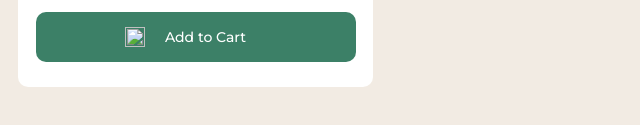
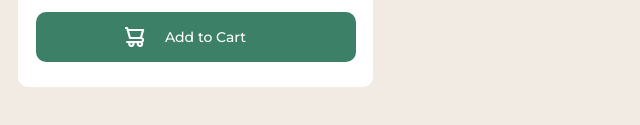
Before and after one commit to paulohenriquemoreira/challenger-frontendMentor, a plain HTML site: page index.html in a window 1280 px wide. Shown: the part 567-692 px from the top of the page, 0-640 px from the left. Drawn offline with Linux system fonts and the light colour scheme; the site is published under a folder, as on GitHub Pages, so addresses that start at the root find nothing.

Commit message:
Add files via upload

```diff
--- a/index.html
+++ b/index.html
@@ -29,7 +29,7 @@
 
             </div>
             <div class="botao">
-                <img src="/img/icon-cart.svg" alt="imagem carrinho de compra" class="carrinho__compras">
+                <img src="img/icon-cart.svg" alt="imagem carrinho de compra" class="carrinho__compras">
                 <a href="#" class="botao__cart">Add to Cart</a>
             </div>
 
```
